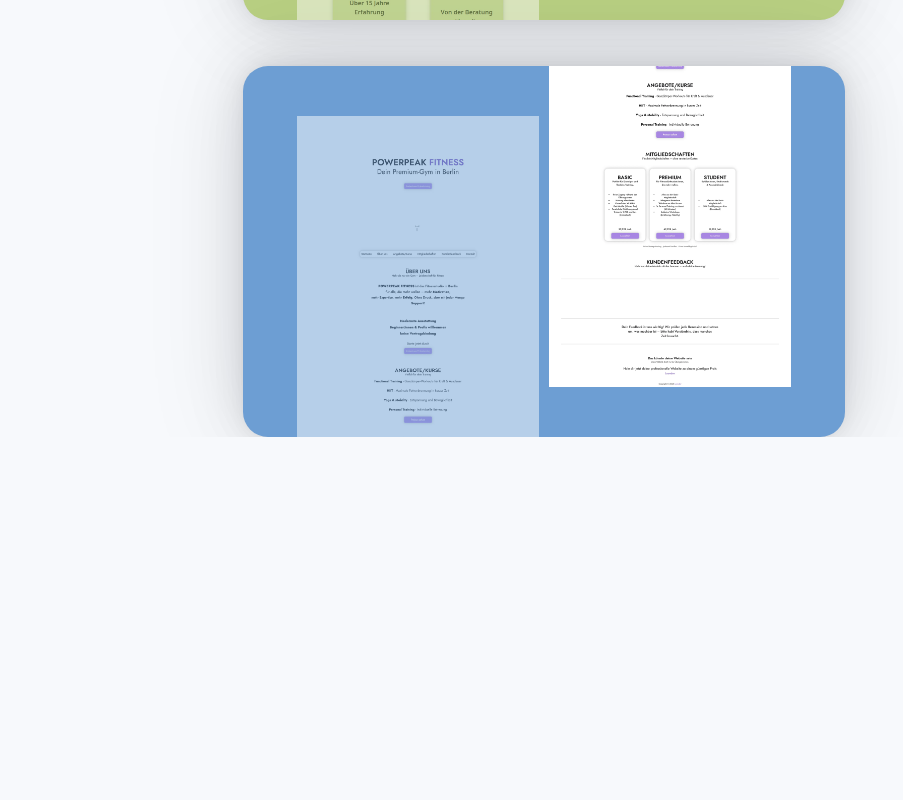
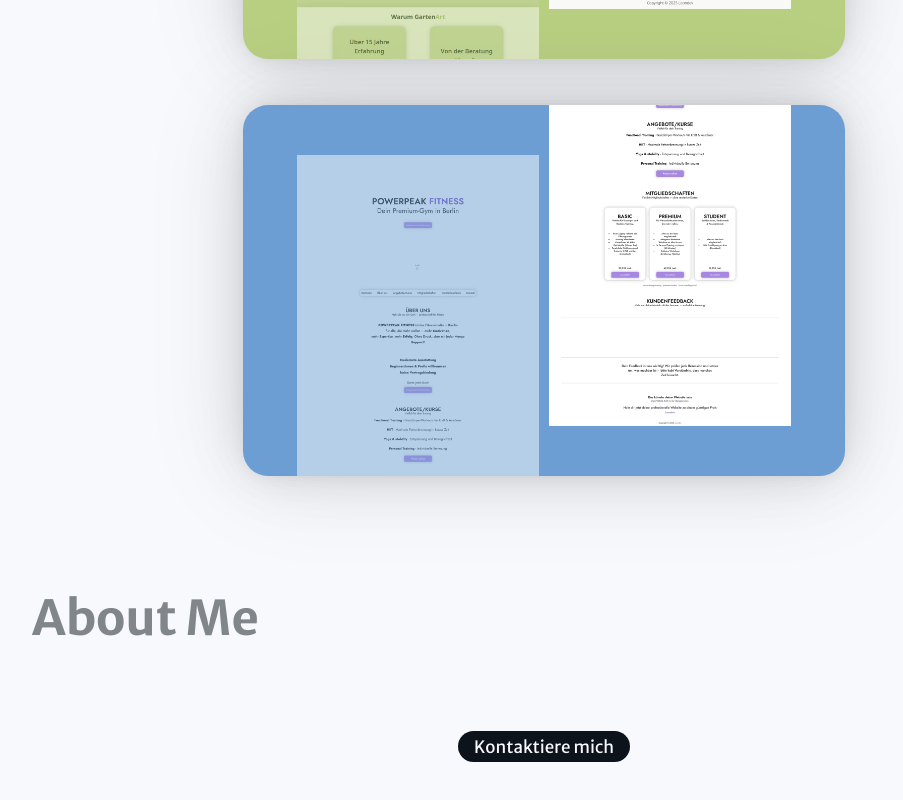
Before and after one commit to LeonDev1/portfolio, a React (Vite) app: page / in a window 1280 px wide. Shown: the part 1648-2448 px from the top of the page, without its empty margins (96-999 px from the left). Before the commit the page ends 2085 px from the top, so only its background shows below. Built offline with nearby package versions, Linux system fonts and the light colour scheme.

Commit message:
Headings

```diff
--- a/src/App.jsx
+++ b/src/App.jsx
@@ -4,10 +4,10 @@
 import Hero from "./pages/Hero/Hero.jsx";
 import Navbar from "./components/Navbar/Navbar.jsx";
 import Work from "./pages/Work/Work.jsx";
+import AboutMe from "./pages/AboutMe/AboutMe.jsx";
 
 function App() {
   const lenis = useLenis((lenis) => {
-    // called every scroll
     console.log(lenis);
   });
 
@@ -19,6 +19,7 @@
       <Navbar></Navbar>
       <Hero></Hero>
       <Work></Work>
+      <AboutMe></AboutMe>
     </div>
   );
 }
--- a/src/components/Button/Button.jsx
+++ b/src/components/Button/Button.jsx
@@ -28,9 +28,7 @@
         className="default-button"
         whileHover={{ scale: 1.05 }}
         whileTap={{ scale: 0.95 }}
-      >
-        {content}
-      </motion.button>
+      >{content}</motion.button>
     </a>
   );
 }
--- /dev/null
+++ b/src/components/Heading/Heading.css
@@ -0,0 +1,6 @@
+.default-heading {
+  color: var(--transparent);
+  position: absolute;
+  left: 10vw;
+  right: 2.94rem;
+}
--- /dev/null
+++ b/src/components/Heading/Heading.jsx
@@ -0,0 +1,7 @@
+import "./Heading.css";
+
+function Heading({ content }) {
+  return <h1 className="default-heading">{content}</h1>;
+}
+
+export default Heading;
--- a/src/components/Navbar/Navbar.jsx
+++ b/src/components/Navbar/Navbar.jsx
@@ -41,9 +41,9 @@
         <a href="#work">
           <p>Projekte</p>
         </a>
-        <a href="#features">
+        {/* <a href="#features">
           <p>Features</p>
-        </a>
+        </a> */}
         <a href="#about-me">
           <p>About Me</p>
         </a>
--- a/src/index.css
+++ b/src/index.css
@@ -4,6 +4,7 @@
   font-weight: 400;
   font-size: 17px;
   scroll-behavior: smooth;
+  scroll-padding-top: 10dvh;
 
   text-rendering: optimizeLegibility;
   -webkit-font-smoothing: antialiased;
--- /dev/null
+++ b/src/pages/AboutMe/AboutMe.css
@@ -0,0 +1,11 @@
+#about-me {
+  display: flex;
+  flex-direction: column;
+  align-items: center;
+  gap: 2.7rem;
+
+  width: 100%;
+  height: auto;
+  min-height: 100dvh;
+  padding: 7rem 0 7rem 0;
+}
--- /dev/null
+++ b/src/pages/AboutMe/AboutMe.jsx
@@ -0,0 +1,20 @@
+import "./AboutMe.css";
+import Button from "../../components/Button/Button.jsx";
+import Heading from "../../components/Heading/Heading.jsx";
+
+function AboutMe() {
+  return (
+    <>
+      <Heading content={"About Me"}></Heading>
+      <section id="about-me">
+        <div>
+          <img src="" alt="" />
+          <p></p>
+          <Button bgColor={"black"} content={"Kontaktiere mich"}></Button>
+        </div>
+      </section>
+    </>
+  );
+}
+
+export default AboutMe;
--- a/src/pages/Work/Work.css
+++ b/src/pages/Work/Work.css
@@ -5,8 +5,8 @@
   gap: 2.7rem;
 
   width: 100%;
-  height: 100dvh;
-  margin-top: 10dvh;
+  height: auto;
+  padding: 7rem 0 7rem 0;
 }
 
 .workcard {
--- a/src/pages/Work/Work.jsx
+++ b/src/pages/Work/Work.jsx
@@ -1,12 +1,15 @@
-import { motion, scale } from "framer-motion";
+import { motion } from "framer-motion";
+
+import Heading from "../../components/Heading/Heading.jsx";
 
 import "./Work.css";
 import powerpeakImg from "../../assets/img/powerpeak.webp";
 import gardenartImg from "../../assets/img/gardenart.webp";
-import { a } from "motion/react-client";
 
 function Work() {
   return (
+    <>
+      <Heading content={"Projekte"}></Heading>
       <section id="work">
         <Workcard
           bgColor={"#A886E4"}
@@ -24,6 +27,7 @@
           link="https://leondev1.github.io/powerpeak-fitness/"
         />
       </section>
+    </>
   );
 }
 
```
Also changed, not shown: src/pages/Hero/Hero.jsx (+3 -5 lines), 1 other file (tests, documents, lock files or other folders). Lines whose indentation alone changed are shown as unchanged.
